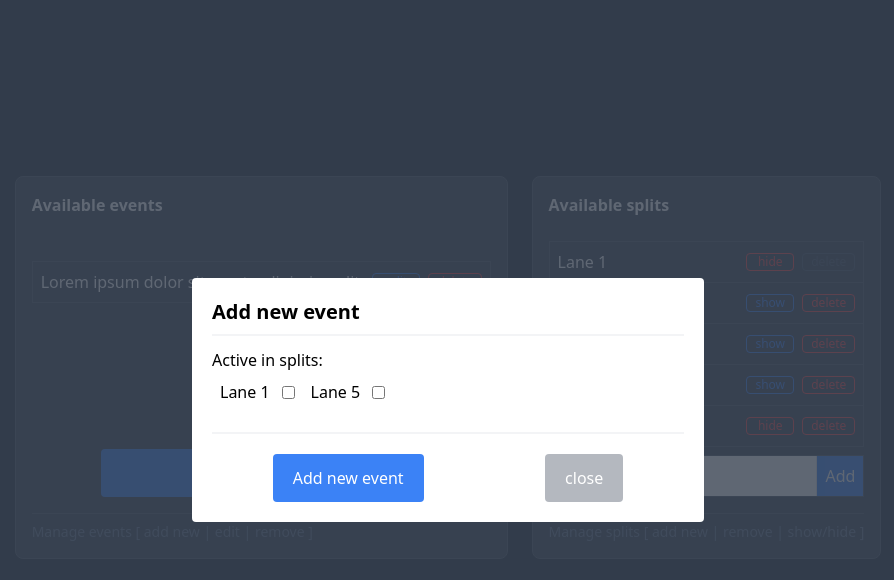
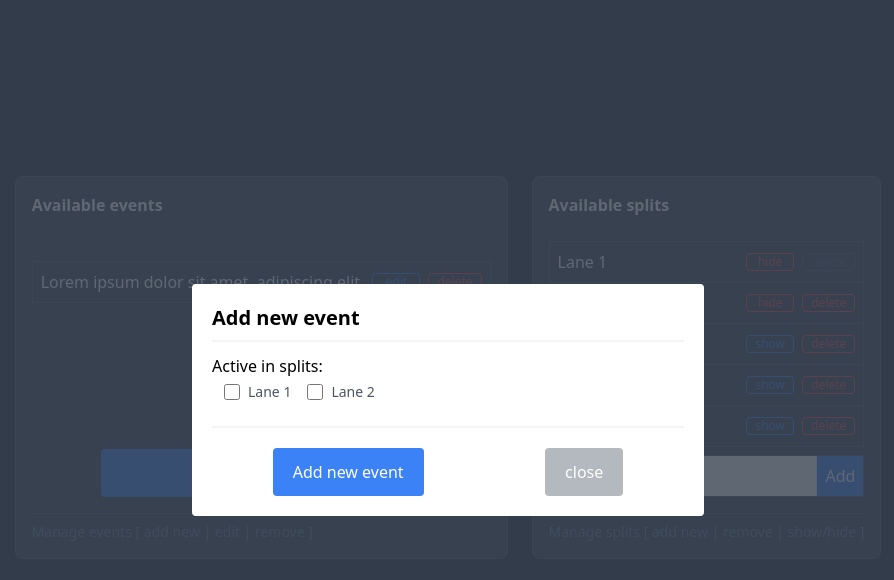
Before and after one commit to szekelygobe/vue-cal-setup, a Vue app: page / in a window 1280 px wide. Both pictures are taken after typing "Sample" into the empty fields and a click on the button "Add new event". Shown: the top 580 px of the page, without its empty margins (192-1086 px from the left). Built offline with nearby package versions, Linux system fonts and the light colour scheme; data requests are answered from the project's data file.

Commit message:
New event > Selecting event splits is working

```diff
--- a/db.json
+++ b/db.json
@@ -11,7 +11,7 @@
       "class": "lane_2",
       "label": "Lane 2",
       "deletable": true,
-      "hide": true,
+      "hide": false,
       "id": 5
     },
     {
@@ -32,7 +32,7 @@
       "class": "lane_5",
       "label": "Lane 5",
       "deletable": true,
-      "hide": false,
+      "hide": true,
       "id": 8
     }
   ],
--- a/src/components/events/AddEvent.vue
+++ b/src/components/events/AddEvent.vue
@@ -10,8 +10,10 @@
 
 
   let emit = defineEmits(['close', 'saveEvent'])
-  let newEvent = ref(null);
-
+  let newEvent = ref({});
+  let checkedSplits = ref([])
+  let fromDate = ref(null);
+  let toDate = ref(null);
 
 </script>
 
@@ -25,7 +27,7 @@
 
       <form >
 
-          <section>
+        <section>
             <h2> Active in splits:</h2>
 
             <ul class="flex flex-wrap">
@@ -33,14 +35,26 @@
                   v-for="split in splits.value"
                   class=""
               >
-                <label class="p-2 flex justify-between items-center " >
-                  {{ split.label }}
-                  <input type="checkbox"  class="ml-3" >
-                </label>
+
+                <div class="m-1">
+                  <label class="ml-2 text-sm  text-gray-600 flex gap-2 items-center cursor-pointer">
+                    <input
+                        :id="split.id"
+                        :value="split.id"
+                        name="split"
+                        type="checkbox"
+                        v-model="checkedSplits"
+                        class="w-4 h-4 text-blue-600 bg-gray-100 rounded border-gray-300
+                    ">
+                    <span class="block">{{ split.label }}</span>
+                  </label>
+                </div>
+
               </li>
             </ul>
 
           </section>
+
 
 
       </form>
```
